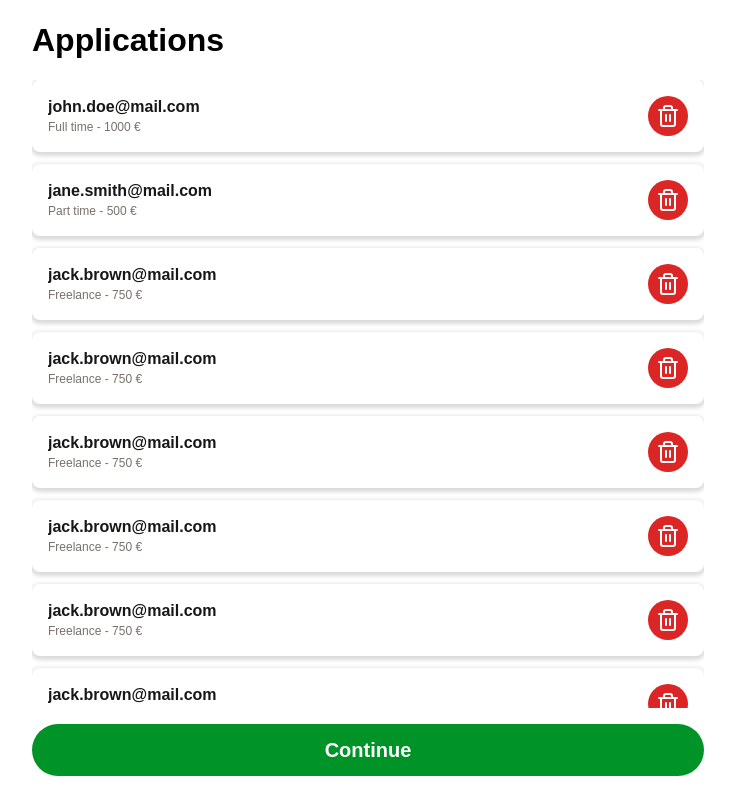
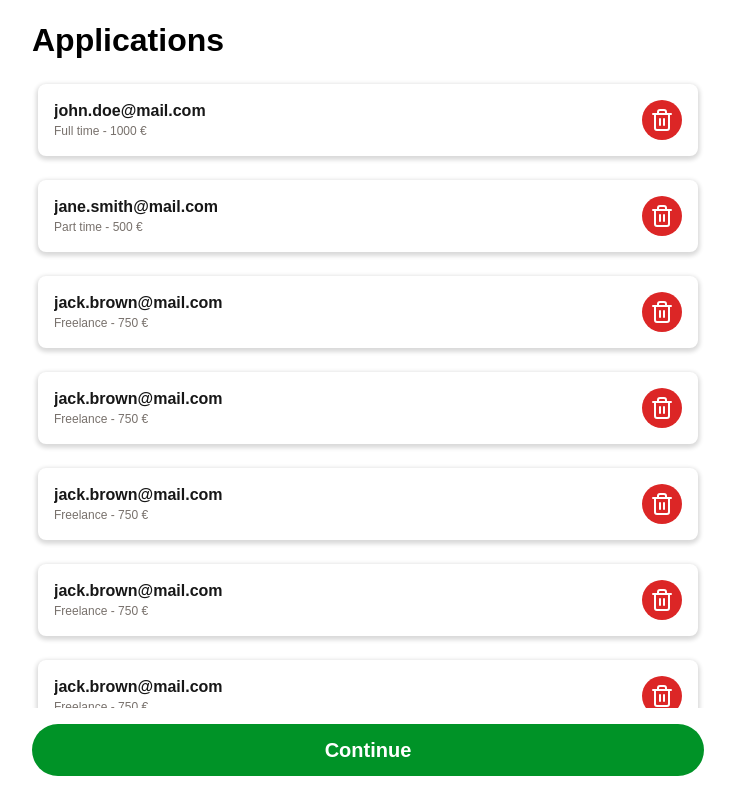
Before and after one commit to alexRasi/credit-application-wizard, a React (Vite) app: page /applications in a window 1280 px wide. Shown: the whole page, without its empty margins (272-1007 px from the left). Built offline with nearby package versions, Linux system fonts and the light colour scheme.

Commit message:
feat(ApplicationItem): wrap Card component with CardWrapper for improved layout

```diff
--- a/src/components/ApplicationItem/ApplicationItem.styles.ts
+++ b/src/components/ApplicationItem/ApplicationItem.styles.ts
@@ -10,6 +10,11 @@ export const Card = styled.article`
   box-shadow: 0px 2px 4px 2px #00000026;
   box-sizing: border-box;
   width: 100%;
+`;
+
+export const CardWrapper = styled.div`
+  padding: 4px 6px 8px 6px;
+  box-sizing: border-box;
 `;
 
 export const Info = styled.div`
--- a/src/components/ApplicationItem/ApplicationItem.tsx
+++ b/src/components/ApplicationItem/ApplicationItem.tsx
@@ -1,6 +1,7 @@
 import { TrashIcon } from "../../icons/TrashIcon";
 import {
   Card,
+  CardWrapper,
   DeleteButton,
   Email,
   Info,
@@ -21,6 +22,7 @@ export const ApplicationItem = ({
   onDelete,
 }: ApplicationItemProps) => {
   return (
+    <CardWrapper>
       <Card>
         <Info>
           <Email>{email}</Email>
@@ -35,5 +37,6 @@ export const ApplicationItem = ({
           <TrashIcon width={24} height={24} />
         </DeleteButton>
       </Card>
+    </CardWrapper>
   );
 };
```
Lines whose indentation alone changed are shown as unchanged.
